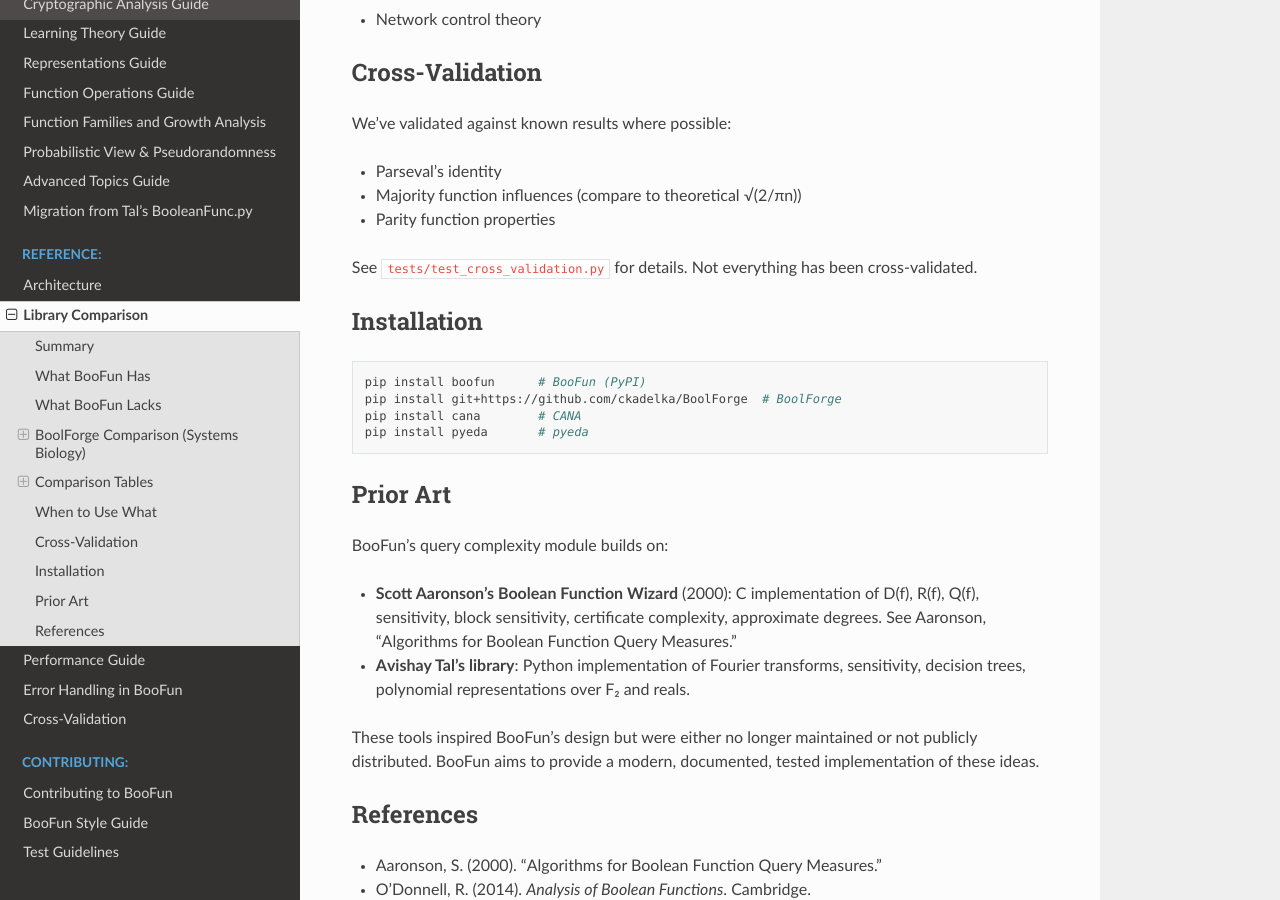
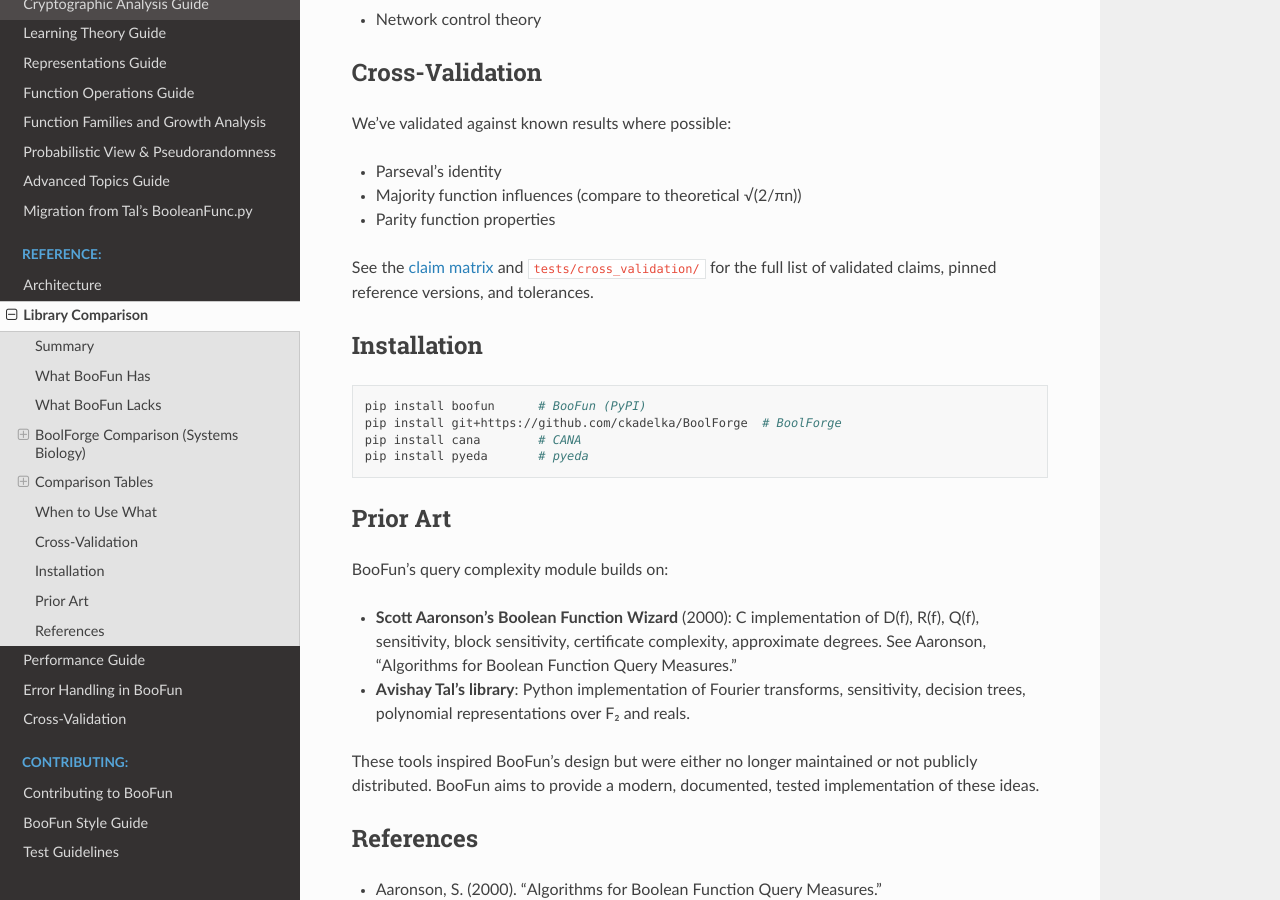
Before and after one commit to GabbyTab/boofun, a Sphinx documentation site: the page built from docs/comparison_guide.md, in a window 1280 px wide and 900 px high, scrolled down 6169 px. Built offline with Sphinx 7.4.7 and the Read the Docs theme 3.1.0, drawn with Linux system fonts in a browser that asks for light colours.

Commit message:
docs: fix dangling references to deleted tests/test_cross_validation.py (#99)
The file was consolidated into tests/cross_validation/ in #83; README
and comparison guide still pointed at the old path. Full comparison
guide refresh is tracked in #96.

```diff
--- a/docs/comparison_guide.md
+++ b/docs/comparison_guide.md
@@ -221,7 +221,8 @@
 - Majority function influences (compare to theoretical √(2/πn))
 - Parity function properties
 
-See `tests/test_cross_validation.py` for details. Not everything has been cross-validated.
+See the [claim matrix](cross_validation.md) and `tests/cross_validation/` for
+the full list of validated claims, pinned reference versions, and tolerances.
 
 ## Installation
 
```
Also changed, not shown: README.md (+2 -1 lines).
